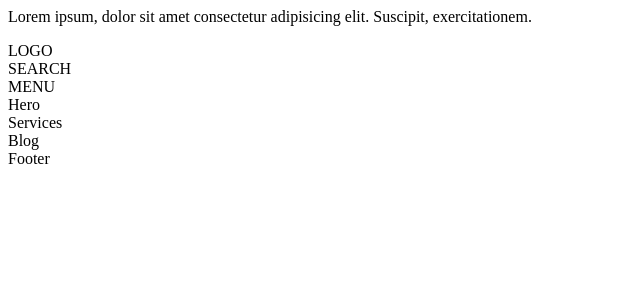
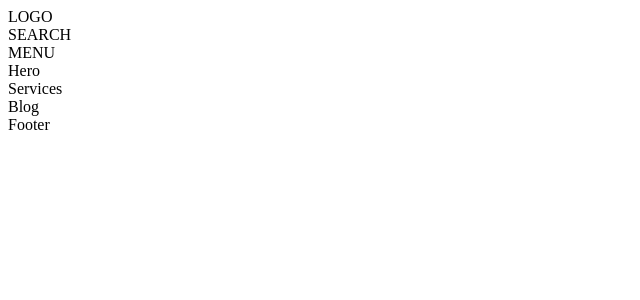
Before and after one commit to Sylejman540/DS-Theme1, a WordPress theme: template index.php in a window 1280 px wide. Shown: the top 300 px of the page, without its empty margins (0-640 px from the left). Run offline with PHP 8.4 and a stand-in for WordPress, Linux system fonts and the light colour scheme; the site name, menu and one post (Sample post) are stand-ins, and other content is empty.

Commit message:
Update header.php

```diff
--- a/header.php
+++ b/header.php
@@ -5,8 +5,6 @@
     <?php wp_head();?>
 </head>
 <body <?php body_class();?>>
-    <p>Lorem ipsum, dolor sit amet consectetur adipisicing elit. Suscipit, exercitationem.</p>
-
     <!-- Header -->
 
     <header>
```
